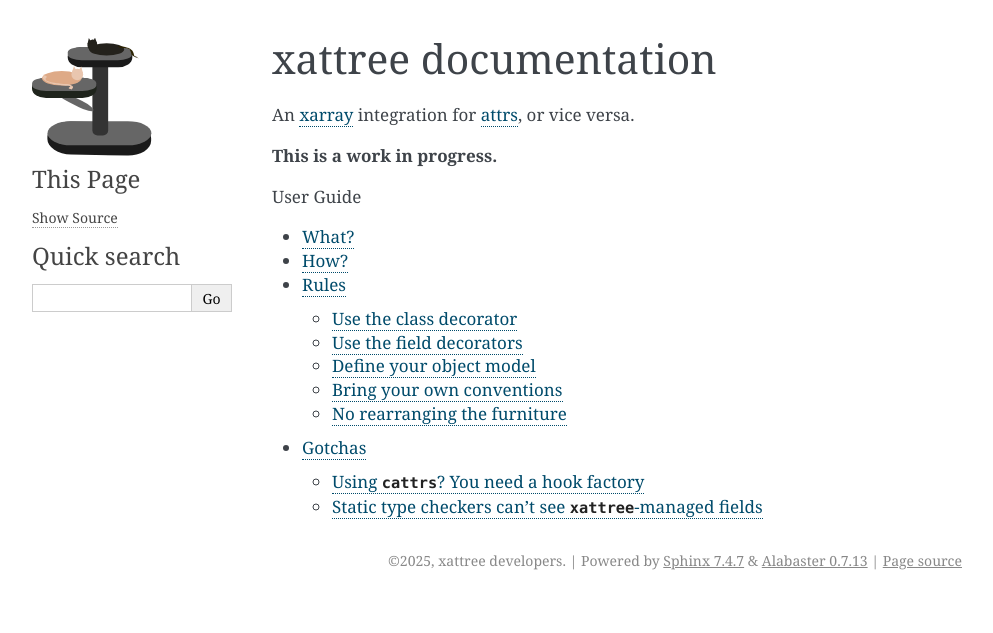
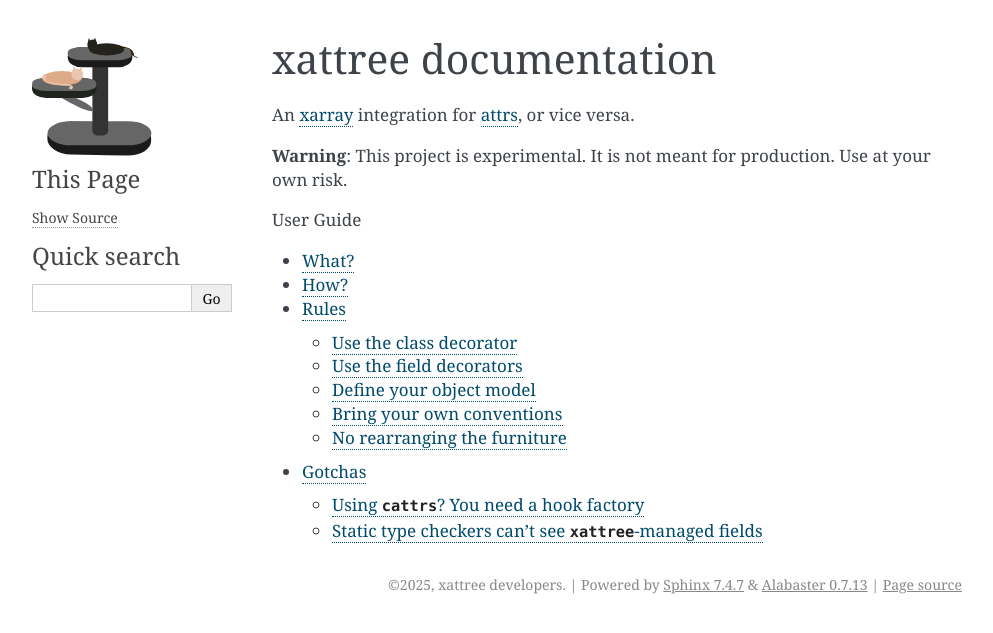
Before and after one commit to modflowpy/xattree, a Sphinx documentation site: the page built from docs/index.rst, in a window 1280 px wide. Shown: the top 633 px of the page, without its empty margins (148-1141 px from the left). Built offline with Sphinx 7.4.7, drawn with Linux system fonts in a browser that asks for light colours; pages that are not in the unit, such as notebooks, are missing from menus.

Commit message:
use at your own risk

```diff
--- a/docs/index.rst
+++ b/docs/index.rst
@@ -8,7 +8,7 @@
 
 An `xarray <https://docs.xarray.dev/en/stable/index.html>`_ integration for `attrs <https://www.attrs.org/en/stable/>`_, or vice versa.
 
-**This is a work in progress.**
+**Warning**: This project is experimental. It is not meant for production. Use at your own risk.
 
 .. toctree::
    :caption: User Guide
```
Also changed, not shown: README.md (+2 -0 lines).
